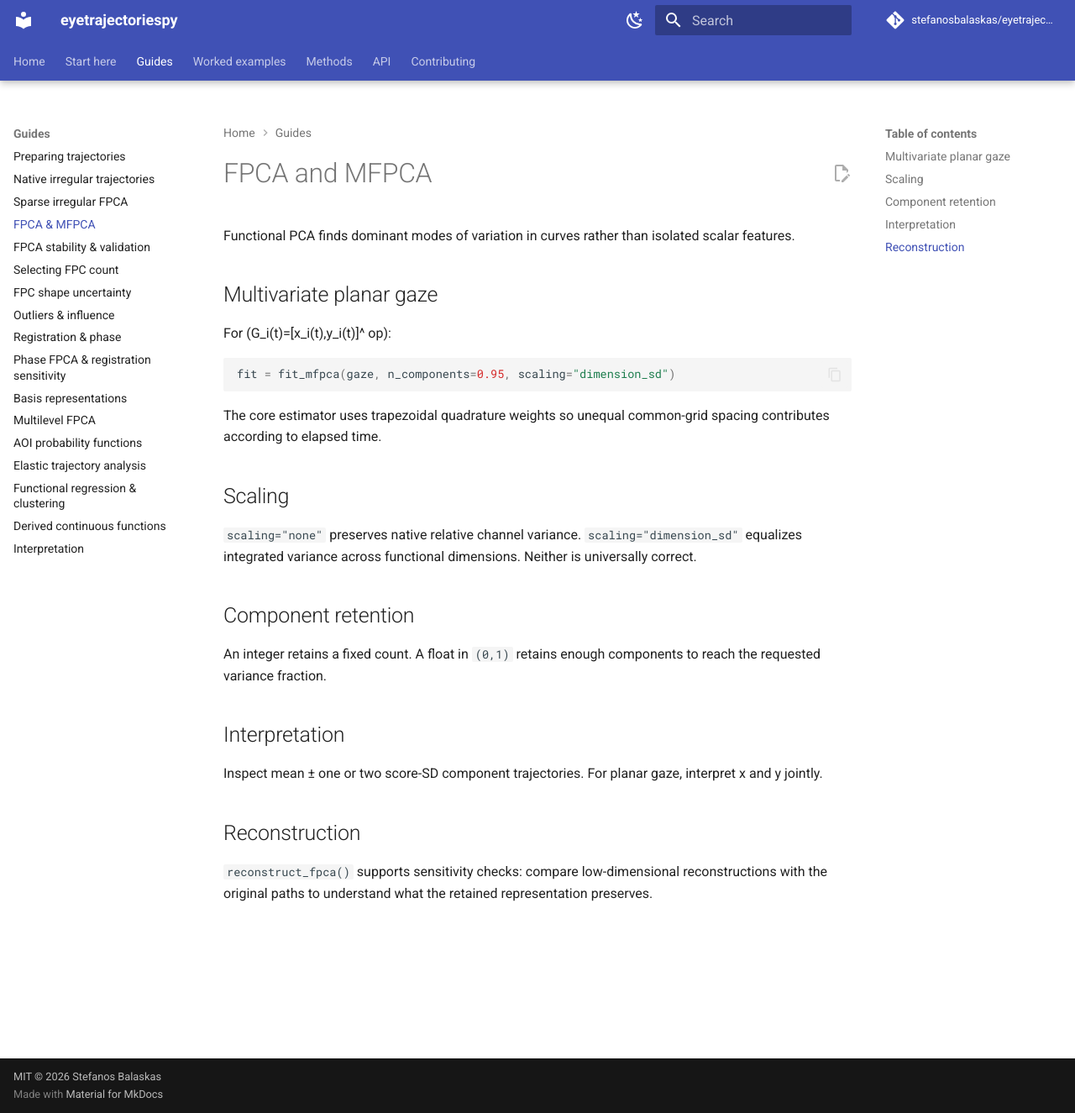
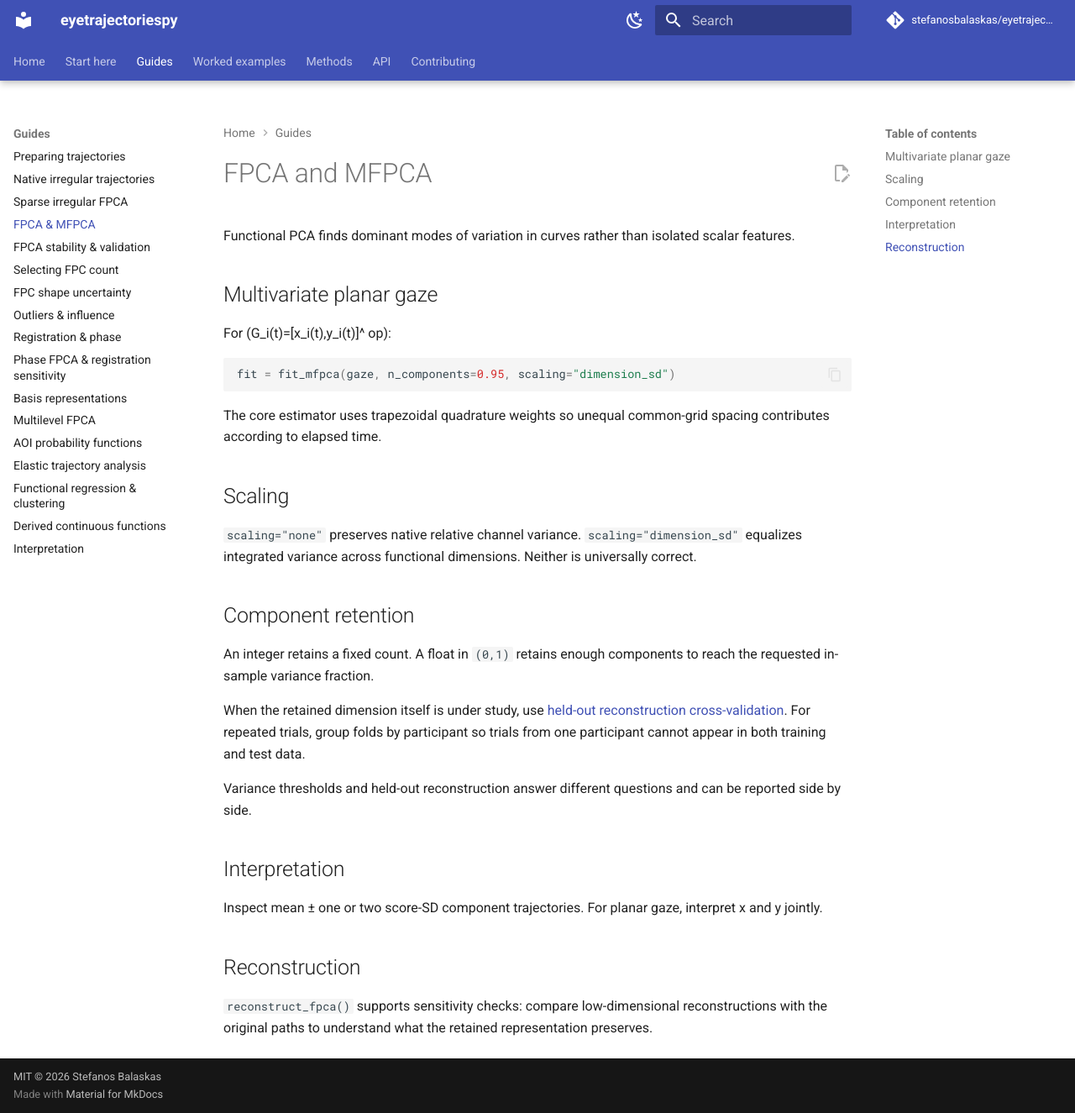
Before and after one commit to stefanosbalaskas/eyetrajectoriespy, an MkDocs documentation site: the page built from docs/guides/fpca.md, in a window 1280 px wide and 1325 px high. Shown: the whole window at 84% size. Built offline with MkDocs 1.6.1 and Material for MkDocs 9.7.7, drawn with Linux system fonts in a browser that asks for light colours; comment, search, counter and statistics services are not loaded.

Commit message:
Integrate FPCA selection uncertainty into core guidance

```diff
--- a/docs/guides/fpca.md
+++ b/docs/guides/fpca.md
@@ -18,7 +18,11 @@ The core estimator uses trapezoidal quadrature weights so unequal common-grid sp
 
 ## Component retention
 
-An integer retains a fixed count. A float in `(0,1)` retains enough components to reach the requested variance fraction.
+An integer retains a fixed count. A float in `(0,1)` retains enough components to reach the requested in-sample variance fraction.
+
+When the retained dimension itself is under study, use [held-out reconstruction cross-validation](component-selection.md). For repeated trials, group folds by participant so trials from one participant cannot appear in both training and test data.
+
+Variance thresholds and held-out reconstruction answer different questions and can be reported side by side.
 
 ## Interpretation
 
```
